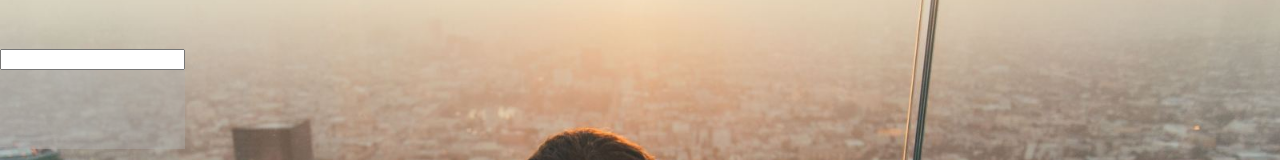
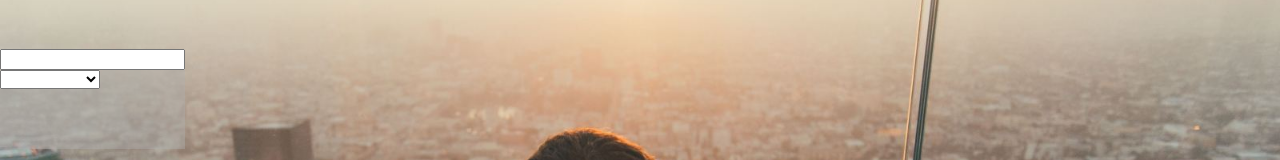
Before and after one commit to grantmontgomery/makeadate, a React (Create React App) app in the folder my-app/: page / in a window 1280 px wide. Shown: the part 136-296 px from the top of the page. Built offline with nearby package versions, Linux system fonts and the light colour scheme.

Commit message:
break, trying to space out sugested events from header.

```diff
--- a/my-app/src/App.js
+++ b/my-app/src/App.js
@@ -3,6 +3,7 @@ import {NavBar} from "./components"
 import {Header} from "./components"
 // import Footer from './components/Footer';
 import "./index.css"
+import {SuggestedEvents} from "./components"
 
 
 
@@ -21,6 +22,7 @@ class App extends Component {
                 <Header>
 
                 </Header>
+                <SuggestedEvents></SuggestedEvents>
                 </div>
 
 
--- a/my-app/src/components/DateSearch/DateSearch.jsx
+++ b/my-app/src/components/DateSearch/DateSearch.jsx
@@ -19,6 +19,14 @@ class DateSearch extends Component {
                     <input type="text"
                     value={this.state.value}
                     onChange={e => this.updateInput(e)}/>
+                    <br/>
+                    <select name="date" id="1" style={{width: "100px"}}>
+                        <option value="tonight"></option>
+                        <option value="tomorrow"></option>
+                        <option value="this weekend"></option>
+                        <option value="next week"></option>
+                        <option value="saturday"></option>
+                    </select>
                 </form>
             </div>
           );
--- a/my-app/src/components/SuggestedEvents/SuggestedEvents.jsx
+++ b/my-app/src/components/SuggestedEvents/SuggestedEvents.jsx
@@ -1,4 +1,5 @@
 import React, { Component } from 'react';
+import { relative } from 'path';
 
 
 
@@ -8,7 +9,7 @@ class SuggestedEvents extends Component {
     }
     render() {
         return (
-            <div>
+            <div style={{height: "500px", position: "relative"}}>
                 <ul>
 
                 </ul>
--- a/my-app/src/components/index.js
+++ b/my-app/src/components/index.js
@@ -1,3 +1,4 @@
 export {Footer} from "./Footer"
 export {Header} from "./Header"
 export {NavBar} from "./NavBar"
+export {SuggestedEvents} from "./SuggestedEvents"
```
